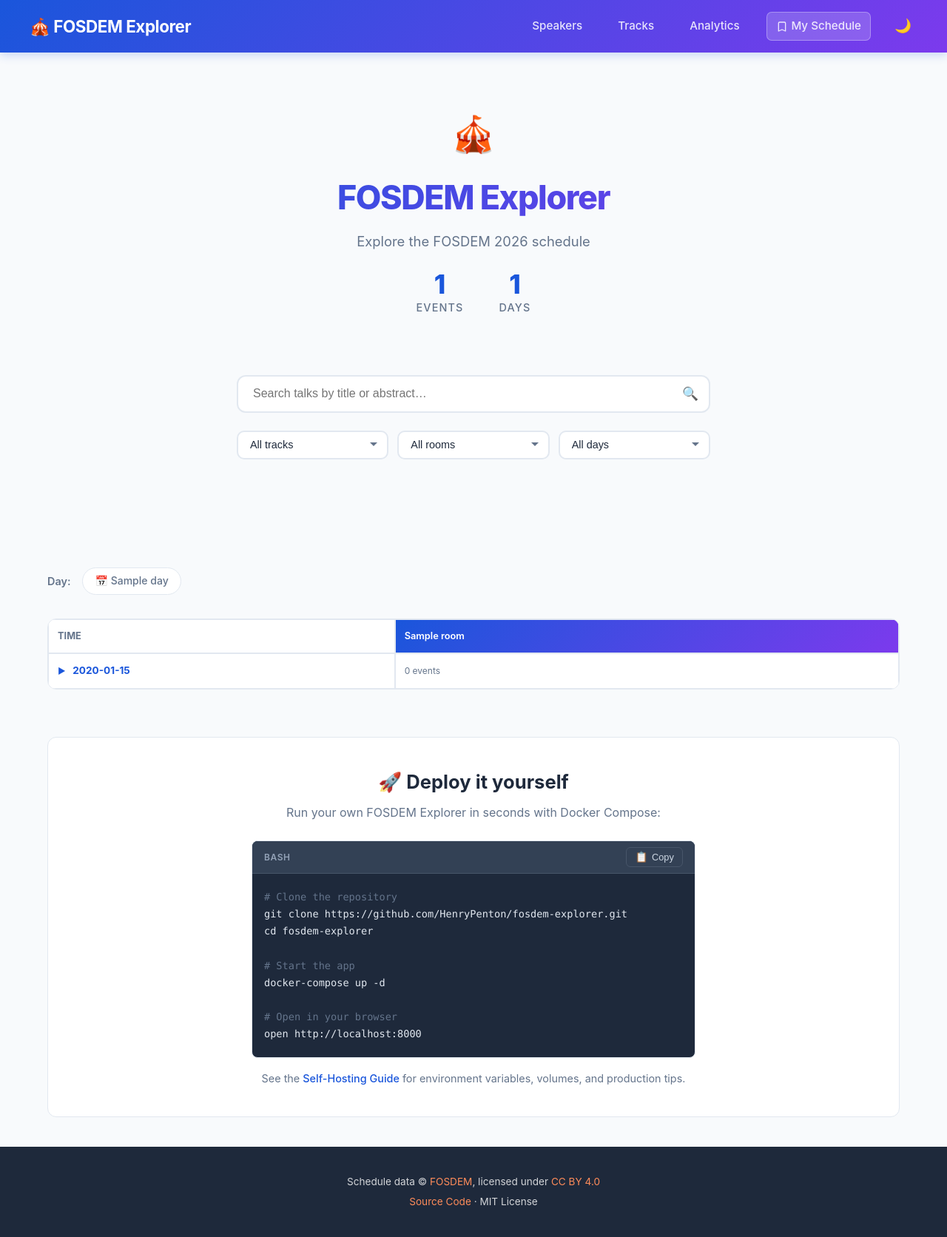
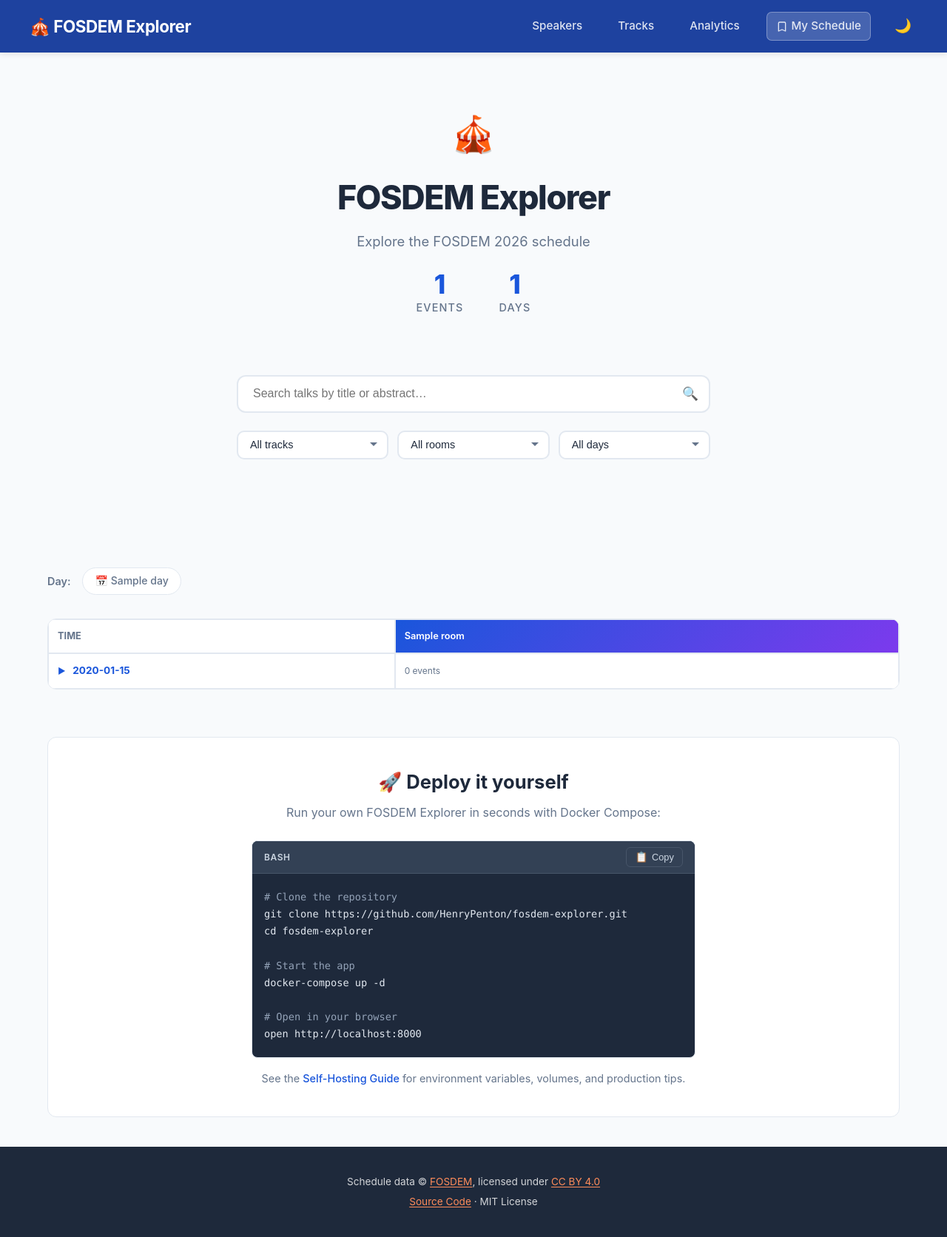
Before and after one commit to HenryPenton/fosdem-atlas, a Python web app: template src/templates/index.html in a window 1280 px wide. Shown: the whole page at 74% size. Run offline with Jinja, Linux system fonts and the light colour scheme; the template is opened without the code that fills it: most values are stand-ins (such as "Sample title", 1, 10 or a date in 2020).

Commit message:
feat: accessibility fixes

```diff
--- a/src/static/css/style.css
+++ b/src/static/css/style.css
@@ -58,10 +58,10 @@ body {
 
 /* Header & Navigation */
 header {
-    background: linear-gradient(135deg, var(--gradient-start), var(--gradient-end));
+    background: var(--primary-dark);
     color: white;
     padding: 1rem 1.5rem;
-    box-shadow: 0 4px 12px rgba(26, 86, 219, 0.2);
+    box-shadow: 0 2px 8px rgba(0, 0, 0, 0.1);
     position: sticky;
     top: 0;
     z-index: 100;
@@ -141,10 +141,6 @@ main {
     color: var(--text-color);
     font-weight: 800;
     letter-spacing: -0.03em;
-    background: linear-gradient(135deg, var(--gradient-start), var(--gradient-end));
-    -webkit-background-clip: text;
-    -webkit-text-fill-color: transparent;
-    background-clip: text;
 }
 
 .hero-subtitle {
@@ -839,7 +848,8 @@ footer {
 
 footer a {
     color: var(--footer-link);
-    text-decoration: none;
+    text-decoration: underline;
+    text-underline-offset: 0.15em;
 }
 
 footer a:hover {
@@ -2245,7 +2270,7 @@ footer p {
     font-size: 0.75rem;
     font-weight: 600;
     text-transform: uppercase;
-    color: #94a3b8;
+    color: #cbd5e1;
     letter-spacing: 0.05em;
 }
 
@@ -2292,7 +2317,7 @@ footer p {
 }
 
 .code-comment {
-    color: #64748b;
+    color: #94a3b8;
 }
 
 @media (max-width: 640px) {
--- a/src/templates/day.html
+++ b/src/templates/day.html
@@ -19,7 +19,7 @@
         {% for track in tracks %}
         <a href="/day/{{ day }}/track/{{ track }}" class="track-card">
             <div class="track-info">
-                <h3>{{ track }}</h3>
+                <span class="track-name">{{ track }}</span>
                 <span class="track-count">{{ track_events[track] }} talk{{ 's' if track_events[track] != 1 }}</span>
             </div>
             <span class="track-arrow">&rarr;</span>
--- a/src/templates/index.html
+++ b/src/templates/index.html
@@ -60,7 +60,7 @@
                 </select>
             </div>
         </form>
-        <div id="search-spinner" class="htmx-indicator search-spinner" aria-label="Loading results"></div>
+        <div id="search-spinner" class="htmx-indicator search-spinner" role="status" aria-label="Loading results"></div>
         <div id="search-results"></div>
     </section>
 
--- a/src/templates/partials/event_card.html
+++ b/src/templates/partials/event_card.html
@@ -1,7 +1,7 @@
 <div class="event-card">
     <div class="event-time-badge">{{ event.start_time.strftime('%H:%M') }}</div>
     <div class="event-body">
-        <h3><a href="/event/{{ event.id }}" class="event-title-link">{{ event.title }}</a></h3>
+        <h2 class="event-card-title"><a href="/event/{{ event.id }}" class="event-title-link">{{ event.title }}</a></h2>
         {% if (show_subtitle is not defined or show_subtitle) and event.subtitle %}
         <p class="subtitle">{{ event.subtitle }}</p>
         {% endif %}
--- a/src/templates/partials/schedule_grid.html
+++ b/src/templates/partials/schedule_grid.html
@@ -1,5 +1,5 @@
 {% if rooms and time_slots %}
-<div class="grid-wrapper">
+<div class="grid-wrapper" tabindex="0" role="region" aria-label="Scrollable schedule grid">
     <table class="schedule-grid" role="grid" aria-label="Schedule grid for {{ selected_day }}">
         <thead>
             <tr>
--- a/src/templates/speakers.html
+++ b/src/templates/speakers.html
@@ -19,7 +19,7 @@
         {% for speaker in speakers %}
         <a href="/speaker/{{ speaker.id }}" class="track-card">
             <div class="track-info">
-                <h3>{{ speaker.name }}</h3>
+                <span class="track-name">{{ speaker.name }}</span>
                 <span class="track-count">{{ speaker.talk_count }} talk{{ 's' if speaker.talk_count != 1 }}</span>
             </div>
             <span class="track-arrow">&rarr;</span>
--- a/src/templates/tracks.html
+++ b/src/templates/tracks.html
@@ -19,7 +19,7 @@
         {% for track in tracks %}
         <a href="/track/{{ track }}" class="track-card">
             <div class="track-info">
-                <h3>{{ track }}</h3>
+                <span class="track-name">{{ track }}</span>
                 <span class="track-count">{{ track_events[track] }} talk{{ 's' if track_events[track] != 1 }}</span>
             </div>
             <span class="track-arrow">&rarr;</span>
```
Also changed, not shown: other parts of src/static/css/style.css (+36 -8 lines).
